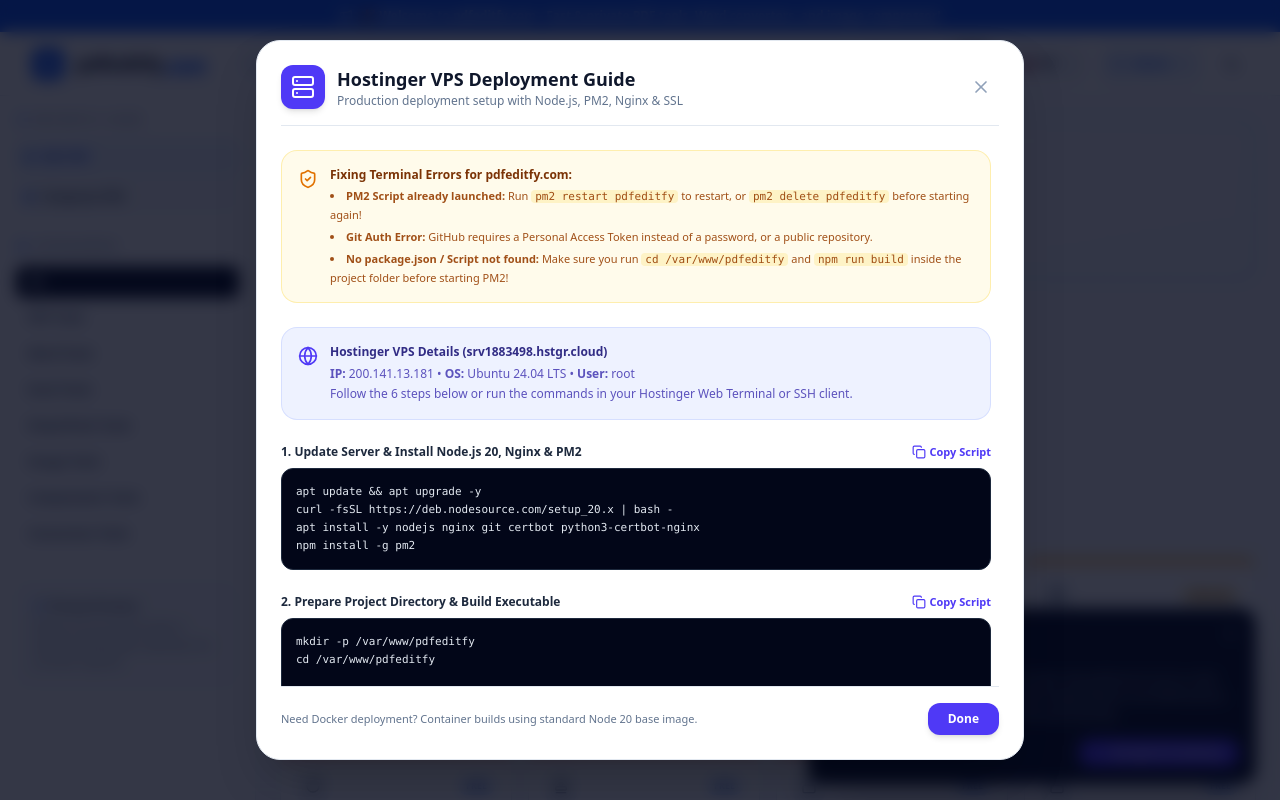
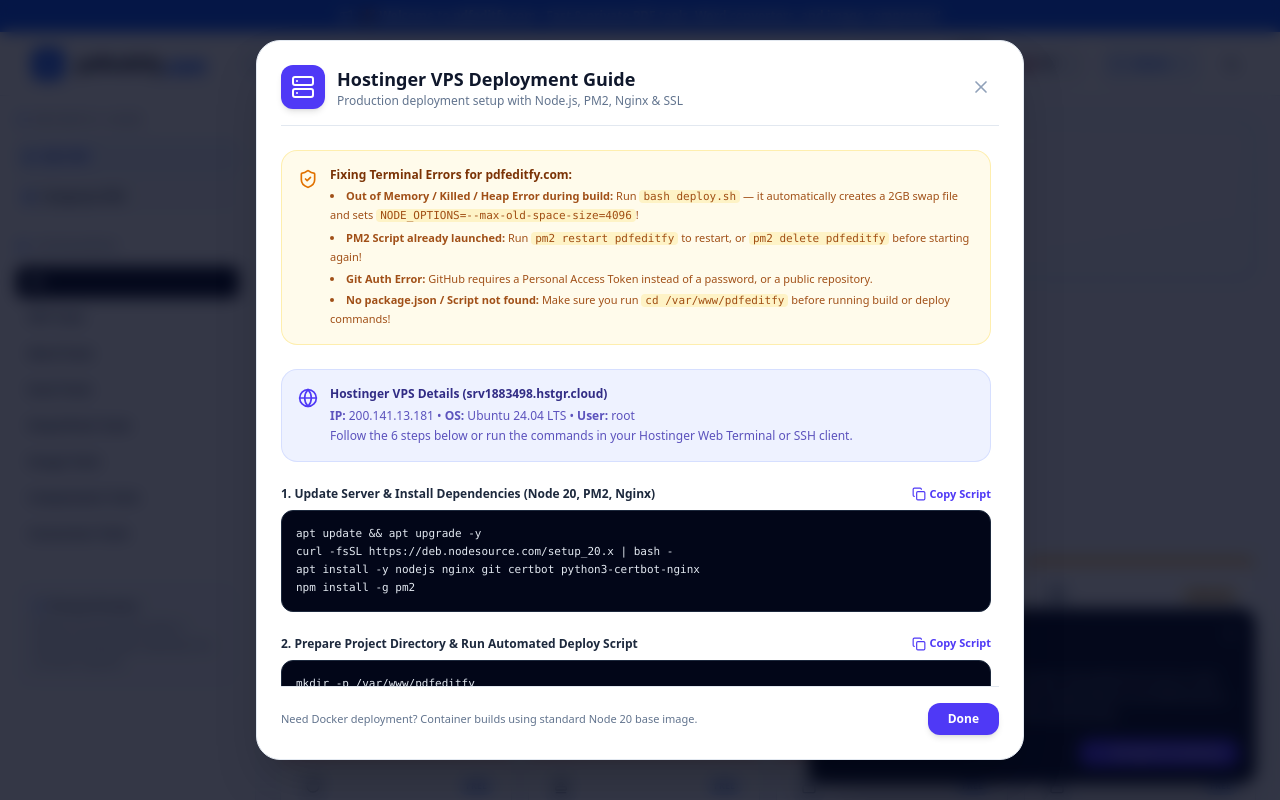
Before and after one commit to asub752027soran-bit/PDF, a React (Vite) app: page / in a window 1280 px wide. Both pictures are taken after a click on the button 971 px from the left and 63 px from the top of the page. Shown: the top 800 px of the page. Built offline with nearby package versions, Linux system fonts and the light colour scheme.

Commit message:
chore: add automated deployment script and optimize build
- Create `deploy.sh` to handle memory-efficient builds with swap support
- Increase heap memory limit for production builds
- Update deployment instructions to reflect streamlined process

```diff
--- a/package.json
+++ b/package.json
@@ -5,7 +5,7 @@
   "type": "module",
   "scripts": {
     "dev": "tsx server.ts",
-    "build": "vite build && esbuild server.ts --bundle --platform=node --format=cjs --packages=external --sourcemap --outfile=dist/server.cjs",
+    "build": "NODE_OPTIONS=--max-old-space-size=4096 vite build && esbuild server.ts --bundle --platform=node --format=cjs --packages=external --sourcemap --outfile=dist/server.cjs",
     "start": "node dist/server.cjs",
     "clean": "rm -rf dist server.js",
     "lint": "tsc --noEmit"
--- a/src/components/DeploymentModal.tsx
+++ b/src/components/DeploymentModal.tsx
@@ -19,35 +19,35 @@
 
   const steps = [
     {
-      title: '1. Update Server & Install Node.js 20, Nginx & PM2',
+      title: '1. Update Server & Install Dependencies (Node 20, PM2, Nginx)',
       code: `apt update && apt upgrade -y
 curl -fsSL https://deb.nodesource.com/setup_20.x | bash -
 apt install -y nodejs nginx git certbot python3-certbot-nginx
 npm install -g pm2`,
     },
     {
-      title: '2. Prepare Project Directory & Build Executable',
+      title: '2. Prepare Project Directory & Run Automated Deploy Script',
       code: `mkdir -p /var/www/pdfeditfy
 cd /var/www/pdfeditfy
 
-# Clone your repository into /var/www/pdfeditfy (Note the trailing dot!)
+# Download/Clone your repo into /var/www/pdfeditfy
 # git clone https://github.com/YOUR_USERNAME/YOUR_REPO.git .
 
-# Install packages & generate dist/server.cjs executable
-npm install
-npm run build`,
+# Execute 1-click deploy script (creates swap memory, builds & starts PM2)
+chmod +x deploy.sh && bash deploy.sh`,
     },
     {
-      title: '3. Launch App with PM2 (Ensuring correct working directory)',
+      title: '3. Manual Build & Launch (Alternative to deploy.sh)',
       code: `cd /var/www/pdfeditfy
-# Delete old process if exists, then force launch new version
+npm install
+NODE_OPTIONS="--max-old-space-size=4096" npm run build
 pm2 delete pdfeditfy 2>/dev/null || true
 pm2 start dist/server.cjs --name "pdfeditfy" --cwd /var/www/pdfeditfy -f
 pm2 save
 pm2 startup`,
     },
     {
-      title: '4. Configure Nginx Reverse Proxy for pdfeditfy.com (Port 3000)',
+      title: '4. Configure Nginx Reverse Proxy for pdfeditfy.com',
       code: `# Remove default Nginx site to prevent port conflicts
 rm -f /etc/nginx/sites-enabled/default
 
@@ -119,9 +119,10 @@
                 Fixing Terminal Errors for pdfeditfy.com:
               </h4>
               <ul className="list-disc list-inside text-amber-800/90 dark:text-amber-300/90 space-y-1 text-[11px] leading-relaxed">
+                <li><strong>Out of Memory / Killed / Heap Error during build:</strong> Run <code className="bg-amber-100 dark:bg-amber-900/60 px-1 rounded font-mono">bash deploy.sh</code> — it automatically creates a 2GB swap file and sets <code className="bg-amber-100 dark:bg-amber-900/60 px-1 rounded font-mono">NODE_OPTIONS=--max-old-space-size=4096</code>!</li>
                 <li><strong>PM2 Script already launched:</strong> Run <code className="bg-amber-100 dark:bg-amber-900/60 px-1 rounded font-mono">pm2 restart pdfeditfy</code> to restart, or <code className="bg-amber-100 dark:bg-amber-900/60 px-1 rounded font-mono">pm2 delete pdfeditfy</code> before starting again!</li>
                 <li><strong>Git Auth Error:</strong> GitHub requires a Personal Access Token instead of a password, or a public repository.</li>
-                <li><strong>No package.json / Script not found:</strong> Make sure you run <code className="bg-amber-100 dark:bg-amber-900/60 px-1 rounded font-mono">cd /var/www/pdfeditfy</code> and <code className="bg-amber-100 dark:bg-amber-900/60 px-1 rounded font-mono">npm run build</code> inside the project folder before starting PM2!</li>
+                <li><strong>No package.json / Script not found:</strong> Make sure you run <code className="bg-amber-100 dark:bg-amber-900/60 px-1 rounded font-mono">cd /var/www/pdfeditfy</code> before running build or deploy commands!</li>
               </ul>
             </div>
           </div>
--- a/vite.config.ts
+++ b/vite.config.ts
@@ -1,7 +1,7 @@
 import tailwindcss from '@tailwindcss/vite';
 import react from '@vitejs/plugin-react';
 import path from 'path';
-import {defineConfig} from 'vite';
+import { defineConfig } from 'vite';
 
 export default defineConfig(() => {
   return {
@@ -11,6 +11,10 @@
         '@': path.resolve(__dirname, '.'),
       },
     },
+    build: {
+      target: 'es2022',
+      chunkSizeWarningLimit: 2000,
+    },
     server: {
       allowedHosts: true as const,
       hmr: process.env.DISABLE_HMR !== 'true',
```
Also changed, not shown: 1 other file (tests, documents, lock files or other folders).
